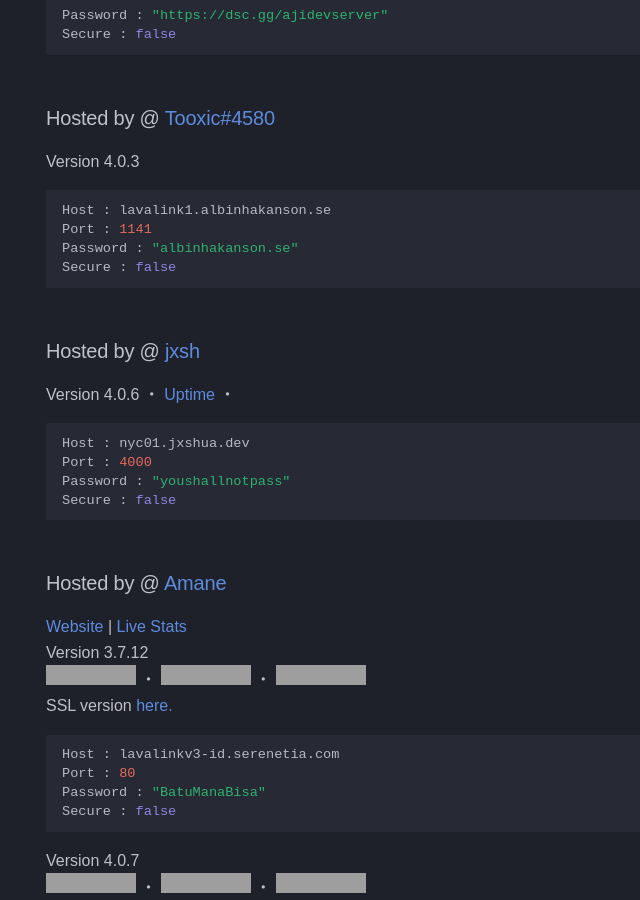
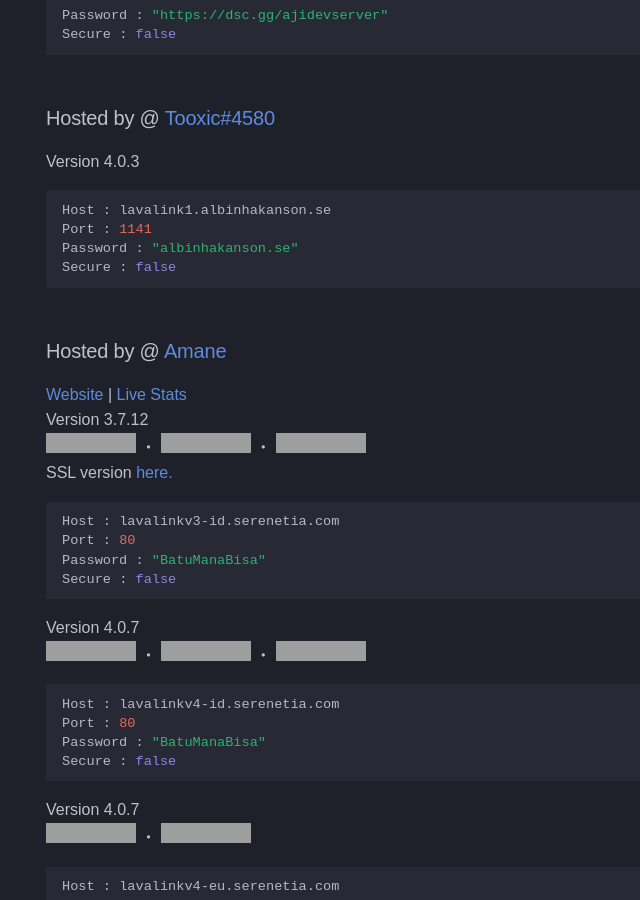
Before and after one commit to DarrenOfficial/lavalink-list, an MkDocs documentation site: the page built from docs/NoSSL/lavalink-without-ssl.md, in a window 1280 px wide and 900 px high, scrolled down 2486 px, cut to the strip 0-900 px from the top of the window. Shown: the whole strip, without its empty margins (0-640 px from the left). Built offline with MkDocs 1.6.1 and Material for MkDocs 9.7.7, drawn with Linux system fonts in a browser that asks for light colours; some web fonts are replaced; comment, search, counter and statistics services are not loaded; a style sheet for code colours, icons or effects is not loaded; grey boxes are pictures that could not be loaded.

Commit message:
Delete inactive nodes. (#598)
* Update lavalink-with-ssl.md

* Update lavalink-without-ssl.md

* Update lavalink-without-ssl.md

````diff
--- a/docs/NoSSL/lavalink-without-ssl.md
+++ b/docs/NoSSL/lavalink-without-ssl.md
@@ -123,15 +123,6 @@ Password : "albinhakanson.se"
 Secure : false
 ```
 
-### Hosted by @ [jxsh](https://jxshua.dev)
-Version 4.0.6 ・ [Uptime](https://status.jxshua.dev/) ・
-```bash
-Host : nyc01.jxshua.dev
-Port : 4000
-Password : "youshallnotpass"
-Secure : false
-```
-
 ### Hosted by @ [Amane](https://amane.my.id)
 [Website](https://lavalink-info.serenetia.com/) | [Live Stats](https://lavalink-stats.serenetia.com/)<br />
 Version 3.7.12 <br />
````
